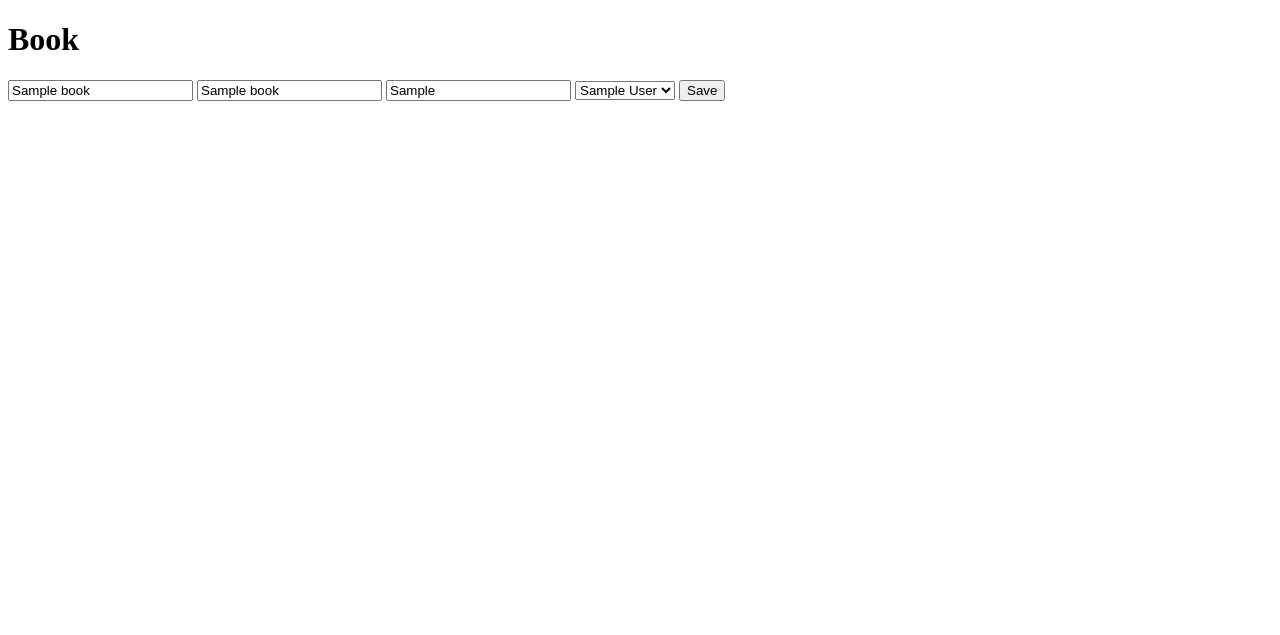
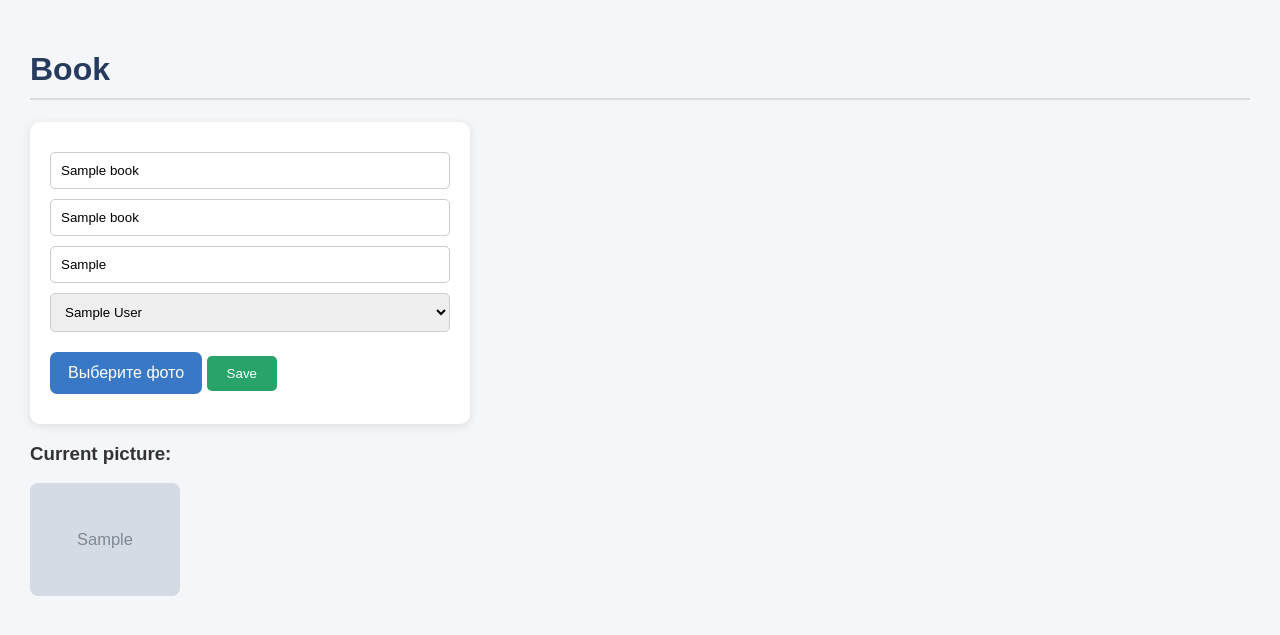
Before and after one commit to kholiqovabdujamil10-stack/Exam-1-django, a Django app: page /update_book/1/ in a window 1280 px wide. Shown: the top 635 px of the page. Run offline with Django 5.2, Linux system fonts and the light colour scheme; tables that the repository leaves empty hold one stand-in row (values such as "Sample post"); grey boxes marked "Sample" are stand-in pictures.

Commit message:
fifth commit

```diff
--- a/exam_1/models.py
+++ b/exam_1/models.py
@@ -12,6 +12,7 @@ class Books(models.Model):
     book_name = models.TextField()
     title = models.TextField()
     caption = models.TextField()
+    picture = models.ImageField(upload_to='images/', blank=True, null=True)
     status = models.BooleanField(default=True)
     created_at = models.DateTimeField(auto_now_add=True)
 
@@ -21,5 +22,6 @@ class Orders(models.Model):
     book_name = models.ManyToManyField(Books)
     time_taken = models.DateField()
     time_bring = models.DateField()
+    picture = models.ImageField(upload_to='images/', blank=True, null=True)
     status = models.BooleanField(default=True)
     created_at = models.DateTimeField(auto_now_add=True)
--- a/exam_1/static/style.css
+++ b/exam_1/static/style.css
@@ -0,0 +1,90 @@
+body {
+    font-family: Arial, sans-serif;
+    background: #f4f6f9;
+    margin: 0;
+    padding: 30px;
+    color: #333;
+}
+
+h1 {
+    color: #263b5e;
+    border-bottom: 2px solid #ddd;
+    padding-bottom: 10px;
+}
+
+a {
+    display: inline-block;
+    text-decoration: none;
+    color: white;
+    background: #3978c6;
+    padding: 8px 12px;
+    border-radius: 5px;
+    margin: 5px 3px;
+}
+
+a:hover {
+    background: #24558f;
+}
+
+p {
+    margin: 8px 0;
+}
+
+img {
+    display: block;
+    margin: 10px 0;
+    border-radius: 8px;
+    max-width: 150px;
+    height: auto;
+    object-fit: cover;
+}
+
+form {
+    background: white;
+    padding: 20px;
+    border-radius: 10px;
+    max-width: 400px;
+    box-shadow: 0 2px 8px #ddd;
+}
+
+input,
+select {
+    display: block;
+    width: 100%;
+    box-sizing: border-box;
+    padding: 10px;
+    margin: 10px 0;
+    border: 1px solid #ccc;
+    border-radius: 5px;
+}
+
+button {
+    background: #28a36a;
+    color: white;
+    padding: 10px 20px;
+    border: none;
+    border-radius: 5px;
+    cursor: pointer;
+}
+
+button:hover {
+    background: #1e8052;
+}
+
+.upload-label {
+    display: inline-block;
+    background: #3978c6;
+    color: white;
+    padding: 12px 18px;
+    border-radius: 7px;
+    cursor: pointer;
+    margin: 10px 0;
+}
+
+.upload-label:hover {
+    background: #24558f;
+}
+
+.upload-label input {
+    display: none;
+}
--- a/exam_1/templates/base.html
+++ b/exam_1/templates/base.html
@@ -1,16 +1,19 @@
 {% load static %}
 <!DOCTYPE html>
 <html lang="en">
+
 <head>
     <meta charset="UTF-8">
     <meta name="viewport" content="width=device-width, initial-scale=1.0">
     <title>Library</title>
     <link rel="stylesheet" href="{% static 'style.css' %}">
 </head>
+
 <body>
     {% block content %}
 
     {% endblock %}
 
 </body>
+
 </html>
--- a/exam_1/templates/book.html
+++ b/exam_1/templates/book.html
@@ -1,20 +1,35 @@
 {% extends 'base.html' %}
 
 {% block content %}
+
 <h1>Book</h1>
 
-<form method="POST">
+<form method="POST" enctype="multipart/form-data">
     {% csrf_token %}
+
     <input type="text" name="book_name" placeholder="Book name" value="{{ book.book_name }}">
+
     <input type="text" name="title" placeholder="Title" value="{{ book.title }}">
+
     <input type="text" name="caption" placeholder="Caption" value="{{ book.caption }}">
 
     <select name="author">
         {% for author in authors %}
-            <option value="{{ author.id }}" {% if book.author.id == author.id %}selected{% endif %}>{{ author.name_author }}</option>
+        <option value="{{ author.id }}" {% if book.author.id == author.id %}selected{% endif %}>
+            {{ author.name_author }}
+        </option>
         {% endfor %}
     </select>
 
+    <label for="picture" class="upload-label">
+        <span>Выберите фото</span>
+        <input type="file" name="picture" id="picture" accept="image/*">
+    </label>
     <button type="submit">Save</button>
 </form>
+
+{% if book.picture %}
+<h3>Current picture:</h3>
+<img src="{{ book.picture.url }}" width="150">
+{% endif %}
 {% endblock %}
--- a/exam_1/templates/home.html
+++ b/exam_1/templates/home.html
@@ -20,6 +20,11 @@
 <p>{{ book.book_name }} — {{ book.author.name_author }}</p>
 <p>{{ book.title }}</p>
 <p>{{ book.caption }}</p>
+
+{% if book.picture %}
+<img src="{{ book.picture.url }}" width="150">
+{% endif %}
+
 <a href="{% url 'update_book' book.id %}">Update</a>
 <a href="{% url 'delete_book' book.id %}">Delete</a>
 {% endfor %}
--- a/exam_1/templates/order.html
+++ b/exam_1/templates/order.html
@@ -10,7 +10,8 @@
     <label>Books</label>
     <select name="book_name" multiple>
         {% for book in books %}
-            <option value="{{ book.id }}" {% if book in order.book_name.all %}selected{% endif %}>{{ book.book_name }}</option>
+        <option value="{{ book.id }}" {% if book in order.book_name.all %}selected{% endif %}>{{ book.book_name }}
+        </option>
         {% endfor %}
     </select>
 
--- a/exam_1/views.py
+++ b/exam_1/views.py
@@ -43,7 +43,8 @@ def create_book(request):
         book_name = request.POST.get('book_name')
         title = request.POST.get('title')
         caption = request.POST.get('caption')
-        Books.objects.create(author=author,book_name=book_name,title=title,caption=caption)
+        picture = request.FILES.get('picture')
+        Books.objects.create(author=author,book_name=book_name,title=title,caption=caption, picture=picture)
         return redirect('home')
     return render(request,'book.html',{'authors':authors})
 
@@ -56,6 +57,9 @@ def update_book(request,id):
         book.book_name = request.POST.get('book_name')
         book.title = request.POST.get('title')
         book.caption = request.POST.get('caption')
+        picture = request.FILES.get('picture')
+        if picture:
+            book.picture = picture
         book.save()
         return redirect('home')
     return render(request,'book.html',{'book':book,'authors':authors})
--- a/server/settings.py
+++ b/server/settings.py
@@ -143,3 +143,6 @@ MAILERS = {
         'BACKEND': 'django.core.mail.backends.console.EmailBackend',
     },
 }
+
+MEDIA_URL = '/media/'
+MEDIA_ROOT = BASE_DIR / 'media'
--- a/server/urls.py
+++ b/server/urls.py
@@ -16,8 +16,17 @@ Including another URLconf
 """
 from django.contrib import admin
 from django.urls import path,include
+from django.conf.urls.static import static
+from django.conf import settings
 
 urlpatterns = [
     path('admin/', admin.site.urls),
     path('', include('exam_1.urls'))
 ]
+
+
+if settings.DEBUG:
+    urlpatterns += static(
+        settings.MEDIA_URL,
+        document_root=settings.MEDIA_ROOT
+    )
```
Also changed, not shown: exam_1/migrations/0002_books_picture_orders_picture.py (added). Lines whose indentation alone changed are shown as unchanged.
